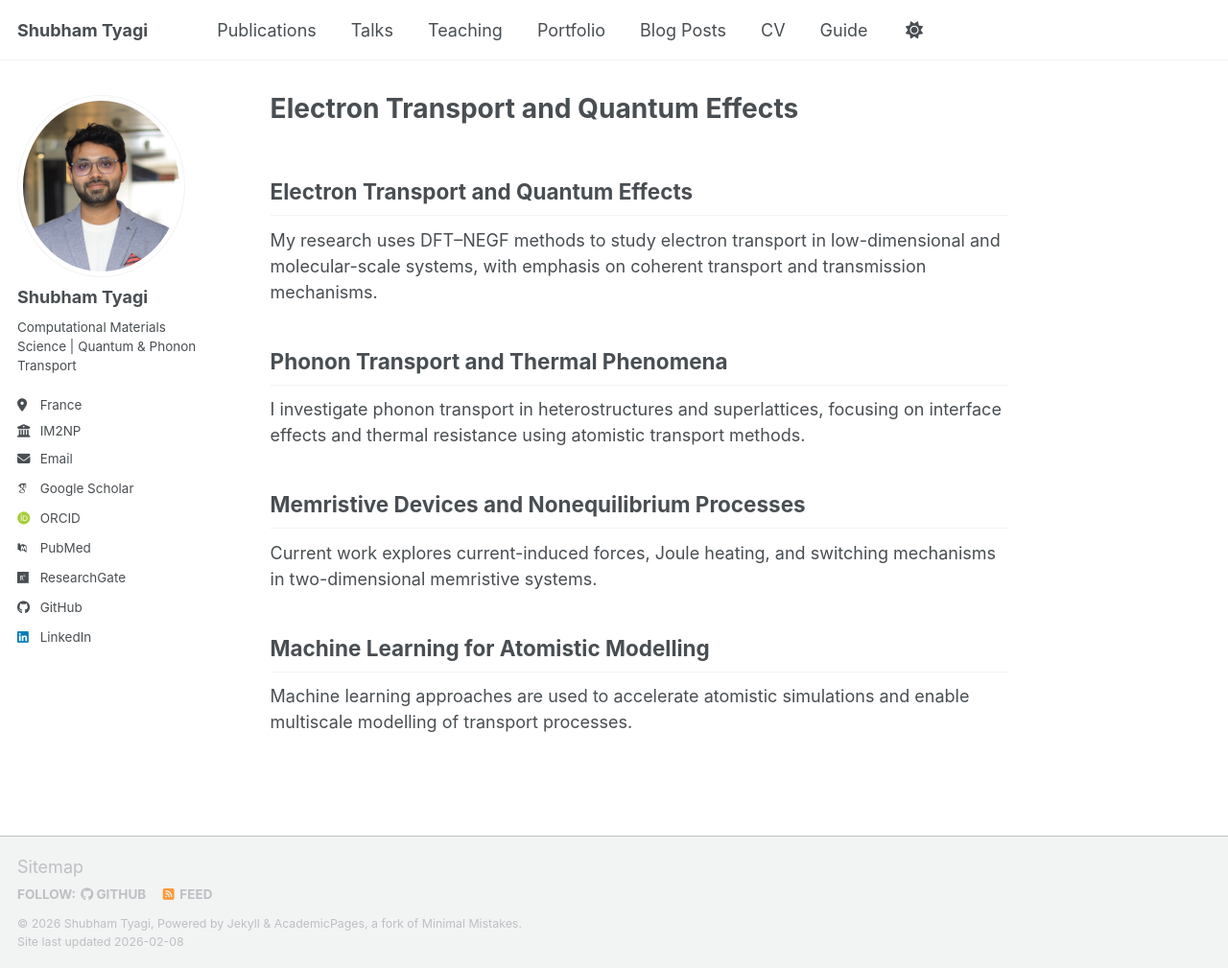
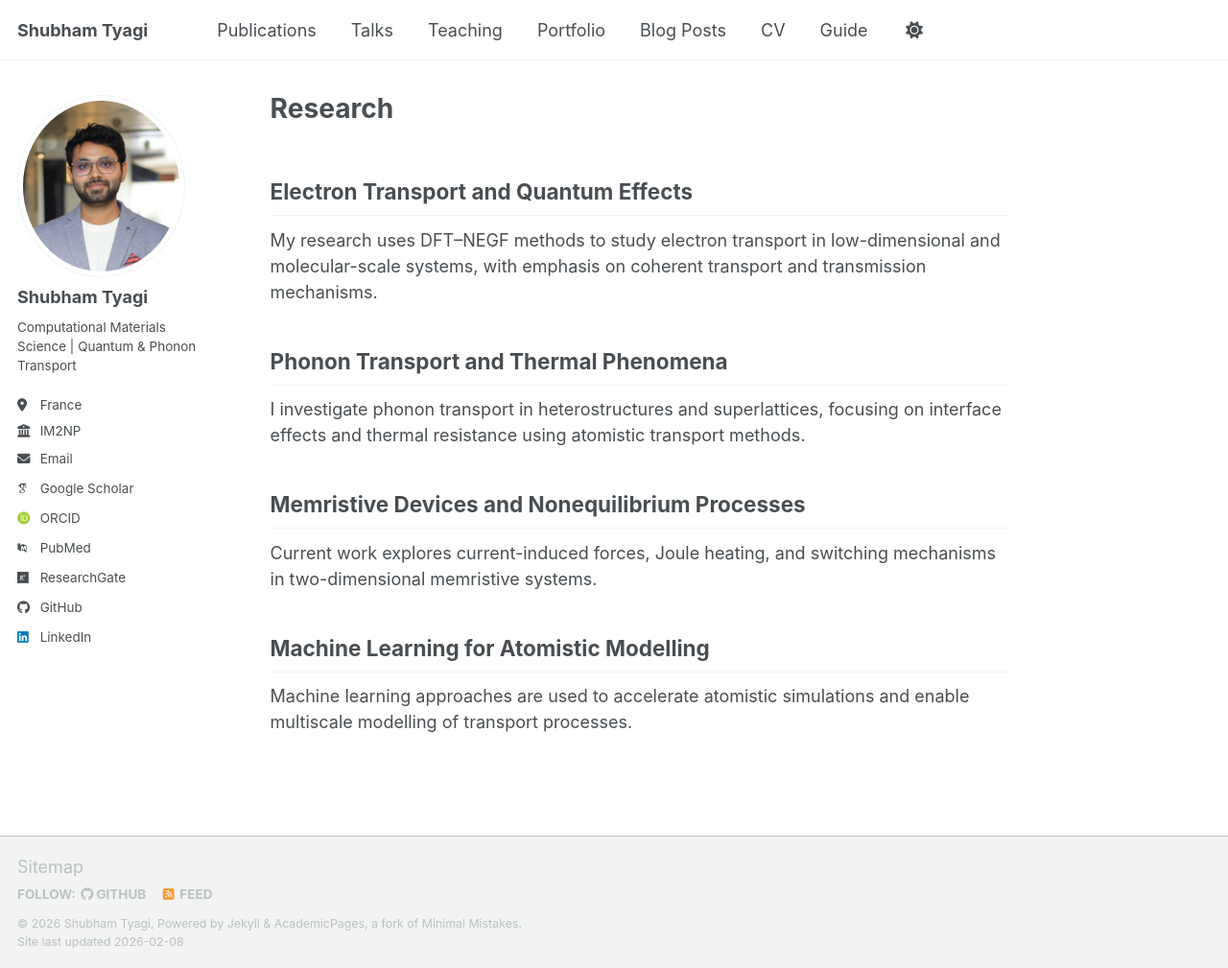
Before and after one commit to shubhamtyagi145/shubhamtyagi145.github.io, a Jekyll site: the page built from _pages/research.md, in a window 1280 px wide and 1009 px high. Shown: the whole window at 96% size. Built offline with Jekyll 4.4.1, drawn with Linux system fonts in a browser that asks for light colours; some web fonts are replaced; our own code applies the rules of GitHub Pages for plain Markdown files; a script bundle is joined from its source files by our own code; library files that are not in the unit come from our copies.

Commit message:
Add metadata to research.md
Add front matter to research page for better metadata.

```diff
--- a/_pages/research.md
+++ b/_pages/research.md
@@ -1,3 +1,9 @@
+---
+permalink: /research/
+title: "Research"
+author_profile: true
+---
+
 ## Electron Transport and Quantum Effects
 
 My research uses DFT–NEGF methods to study electron transport
```
